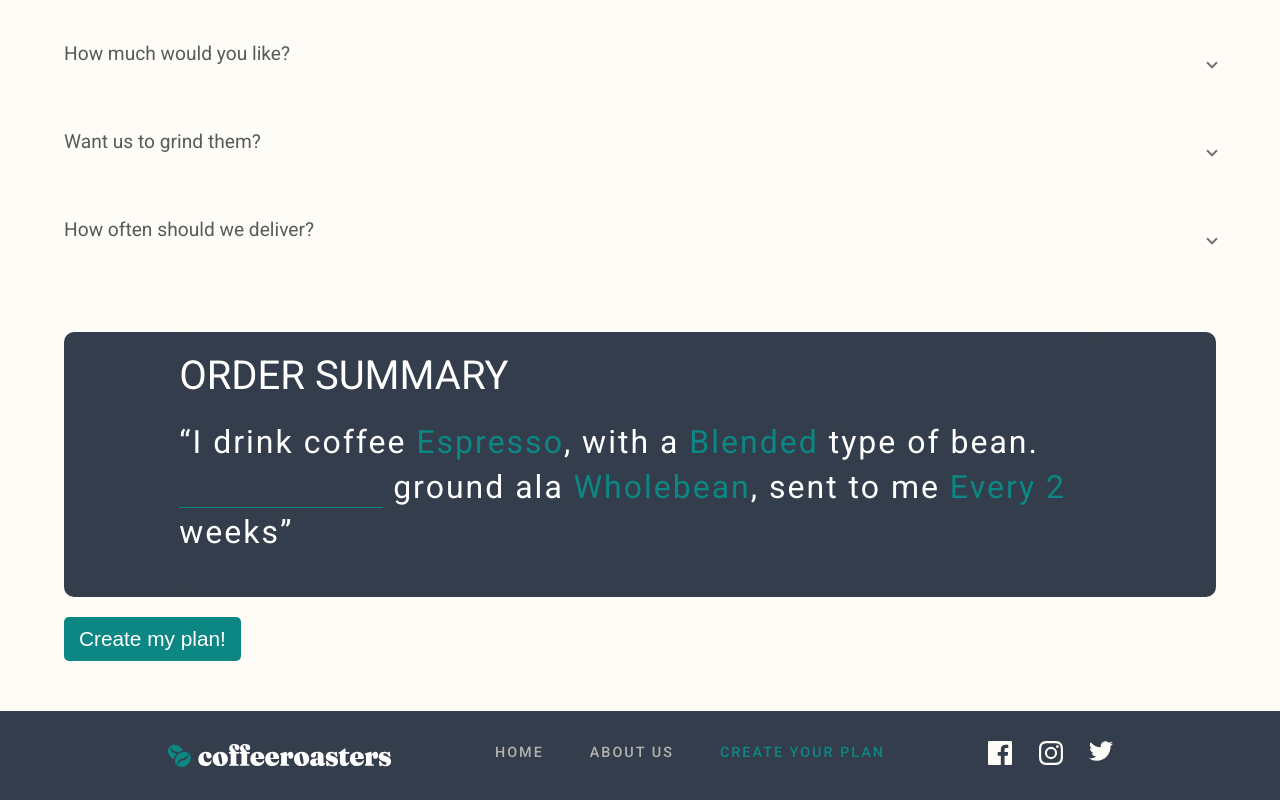
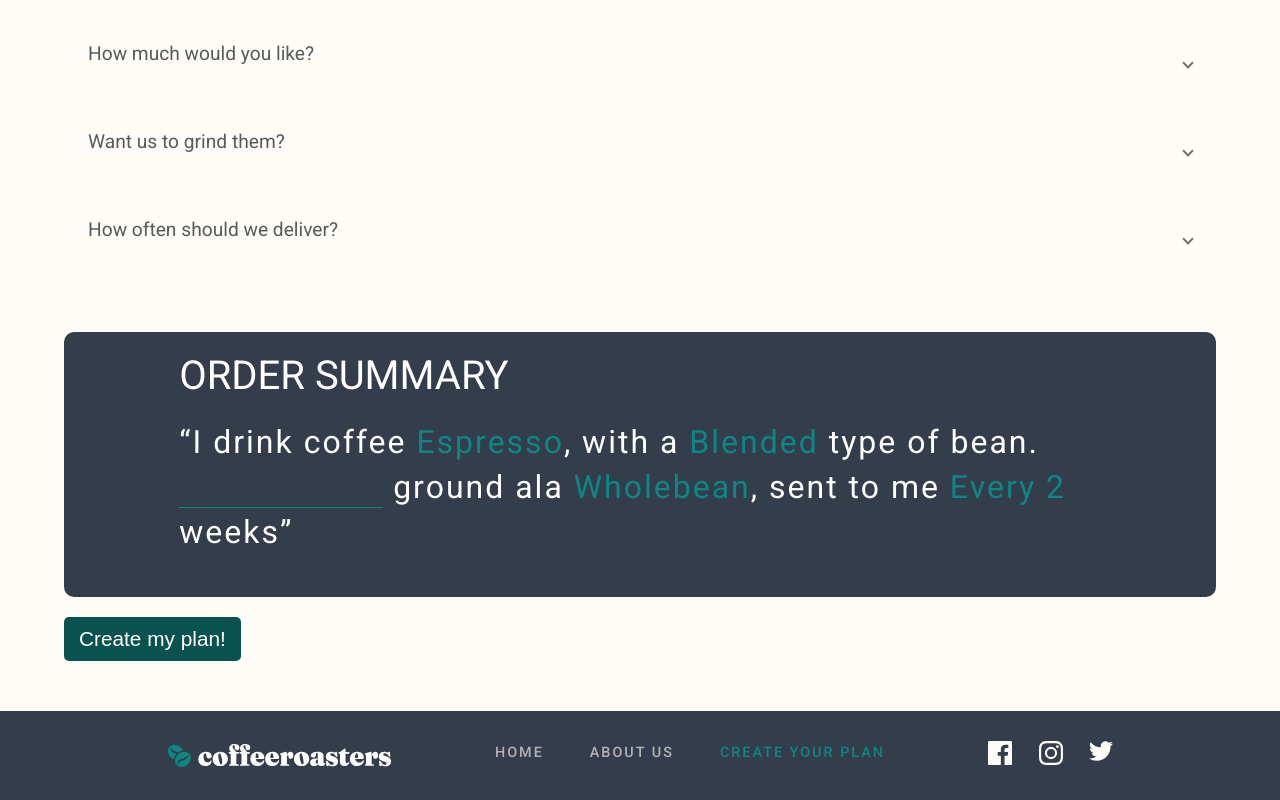
Before and after one commit to adavidarevalo/Coffeeroasters, an Angular app: page /createYourPlan in a window 1280 px wide. In both pictures the pointer is over the button "Create my plan!". Shown: the part 1304-2104 px from the top of the page. Built offline with nearby package versions, Linux system fonts and the light colour scheme.

Commit message:
More Styles

```diff
--- a/src/app/pages/create-your-plan/components/orders-sumary/orders-sumary.component.scss
+++ b/src/app/pages/create-your-plan/components/orders-sumary/orders-sumary.component.scss
@@ -41,6 +41,9 @@ section{
         border: none;
         border-radius: 5px;
         margin-top: 20px;
+        &:hover{
+            background: #095250;
+        }
     }
 }
 .Modal{
@@ -90,6 +93,9 @@ section{
             border: none;
             border-radius: 5px;
             margin-block: 20px;
+            &:hover{
+                background: #095250;
+            }
         }
     }
 }
--- a/src/app/pages/create-your-plan/components/questions/questions.component.scss
+++ b/src/app/pages/create-your-plan/components/questions/questions.component.scss
@@ -1,9 +1,10 @@
 mat-accordion{
-    width: 100%;
+    width: 90%;
     margin: 0 auto;
     mat-expansion-panel{
         margin-bottom: 40px;
         max-width: 1200px;
+        width: 90%;
         margin: 0 auto;
         background: none;
         border: none;
--- a/src/app/pages/home/components/banner-container/banner-container.component.scss
+++ b/src/app/pages/home/components/banner-container/banner-container.component.scss
@@ -31,6 +31,9 @@ section{
             cursor: pointer;
             font-size: 1.05rem;
             color: white;
+            &:hover{
+                background: #095250;
+            }
         }
     }
 }
--- a/src/app/pages/home/components/how-it-works-element/how-it-works-element.component.scss
+++ b/src/app/pages/home/components/how-it-works-element/how-it-works-element.component.scss
@@ -20,5 +20,6 @@ div{
         color: #FDD5BA;
         font-weight: 500;
         letter-spacing: 3px;
+        margin-bottom: 50px;
     }
 }
--- a/src/app/pages/home/components/how-it-works/how-it-works.component.html
+++ b/src/app/pages/home/components/how-it-works/how-it-works.component.html
@@ -4,5 +4,5 @@
   <div class="Elements">
     <app-how-it-works-element *ngFor='let data of dataContainer' [data]='data'></app-how-it-works-element>
   </div>
-  <a routerLink='/home' >Create your plan</a>
+  <a routerLink='/createYourPlan' >Create your plan</a>
 </section>
--- a/src/app/pages/home/components/how-it-works/how-it-works.component.scss
+++ b/src/app/pages/home/components/how-it-works/how-it-works.component.scss
@@ -20,7 +20,10 @@ section{
         color: white;
         border-radius: 5px;
         box-shadow: 7px 6px 20px 1px rgba(0, 0, 0, 0.1);
-        background: #0E8784;;
+        background: #0E8784;
+        &:hover{
+            background: #095250;
+        }
     }
     .Elements{
         display: flex;
```
